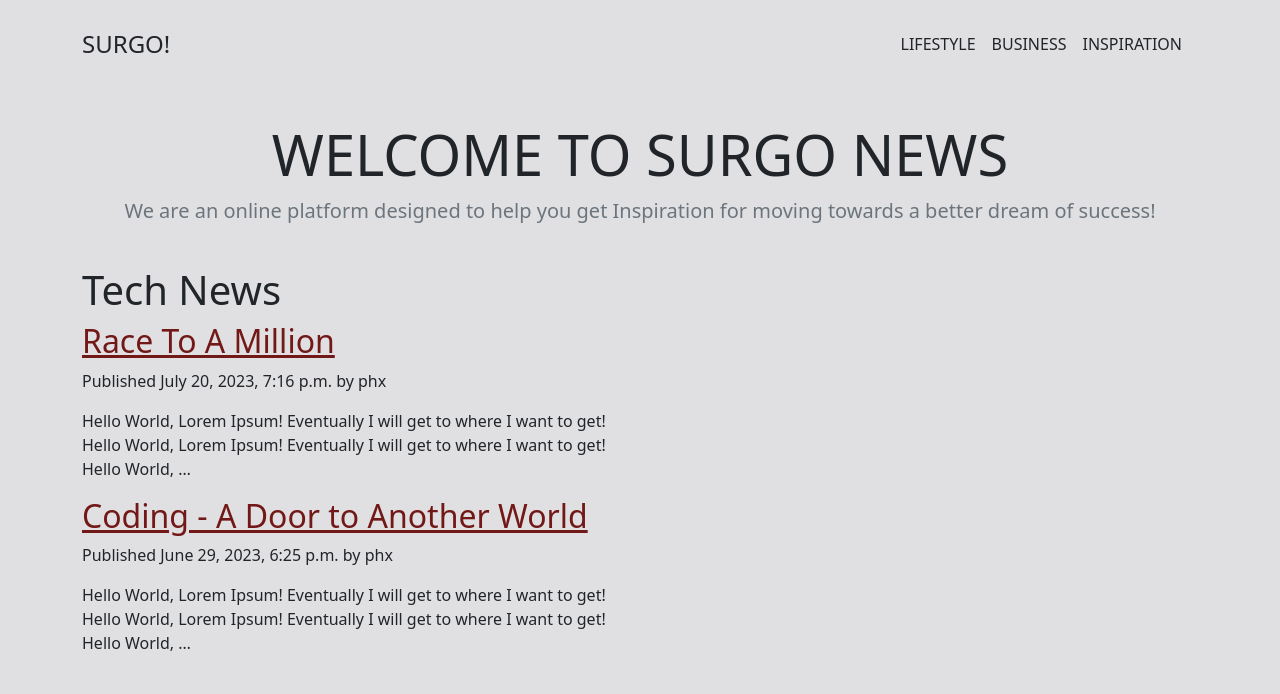
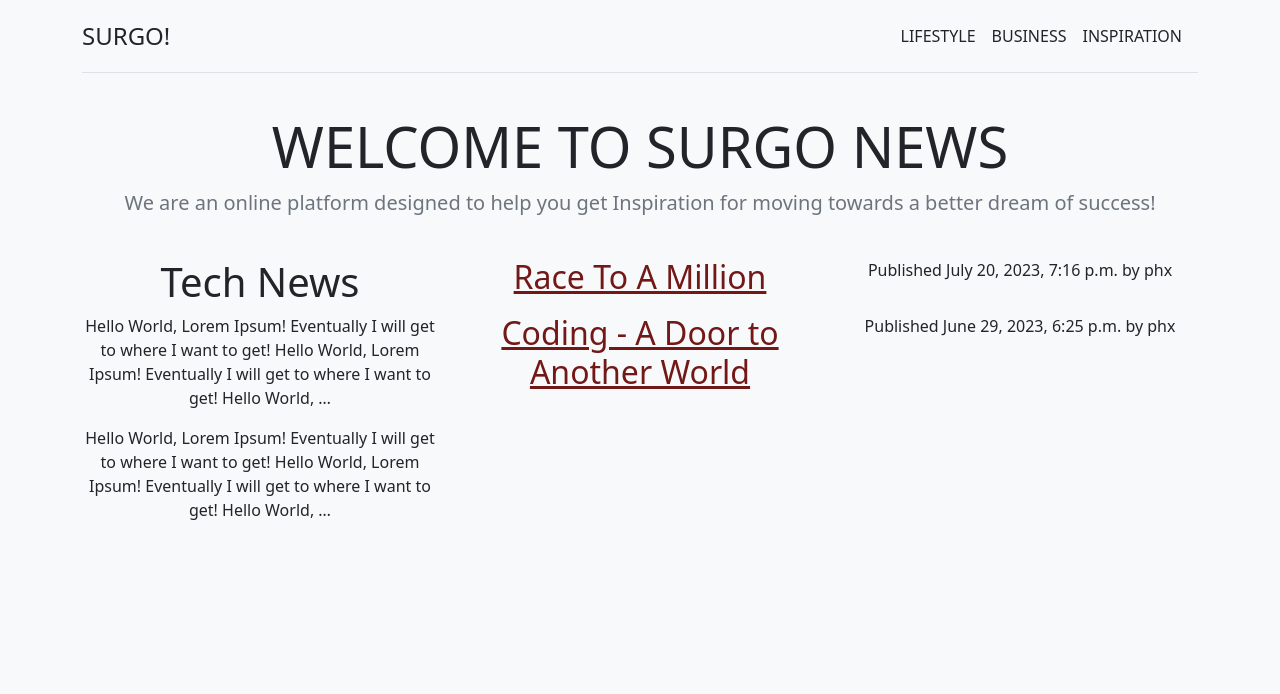
Before and after one commit to Ndhlovu1/tech-news, a Django app: page /blog/ in a window 1280 px wide. Shown: the top 694 px of the page. Run offline with Django 4.2, Linux system fonts and the light colour scheme; data comes from the database, SQL or seed files in the repository; some libraries are stand-ins or nearby versions.

Commit message:
Updated the base html to handle boostrap files

```diff
--- a/TechNewsProject/blog_app/templates/blog/base.html
+++ b/TechNewsProject/blog_app/templates/blog/base.html
@@ -8,11 +8,11 @@
 
 </head>
 
-  <body>
-    <div class="container py-4">
+  <body class="bg-light">
+    <div class="container py-3 ">
       {% include "blog/_header.html" %}
-        <div class="row">
-            <div class="col-12 col-lg-6">
+        <div class="row row-cols-1 row-cols-md-3 mb-3 text-center">
+
                 {% block content %}
                 {% endblock %}
 
```
